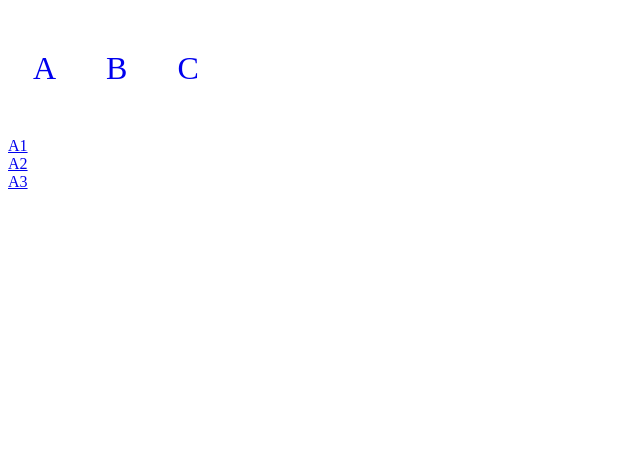
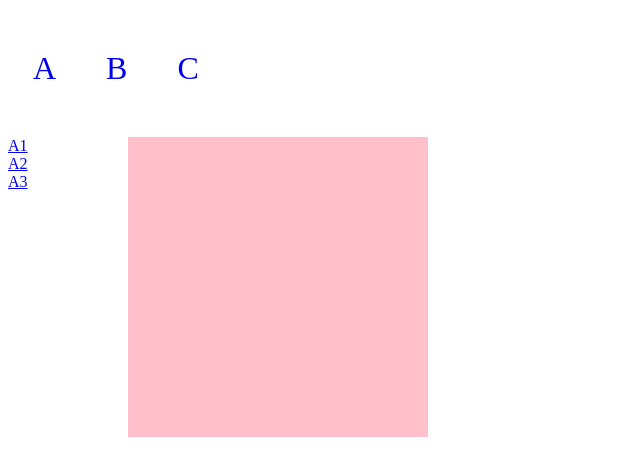
Before and after one commit to stevenliu986/react-router-demo, a React (Vite) app: page /#/a in a window 1280 px wide. Shown: the top 476 px of the page, without its empty margins (0-640 px from the left). Built offline with nearby package versions, Linux system fonts and the light colour scheme.

Commit message:
modified:   src/App.jsx 	modified:   src/views/A.jsx

```diff
--- a/src/App.jsx
+++ b/src/App.jsx
@@ -35,7 +35,7 @@ function App() {
         {/* Switch确保路由中只要有一个匹配，则不再向下匹配。exact：设置匹配模式为精确匹配 */}
         <Switch>
           <Redirect exact from="/" to="/a" />
-          <Route exact path="/a" component={A} />
+          <Route path="/a" component={A} />
           <Route path="/b" component={B} />
           <Route path="/c" component={C} />
           {/* <Route
--- a/src/views/A.jsx
+++ b/src/views/A.jsx
@@ -12,6 +12,13 @@ const A1Box = styled.div`
     a {
       display: block;
     }
+  }
+
+  .content {
+    width: 300px;
+    height: 300px;
+    background-color: pink;
+    margin-left: 100px;
   }
 `;
 
```
